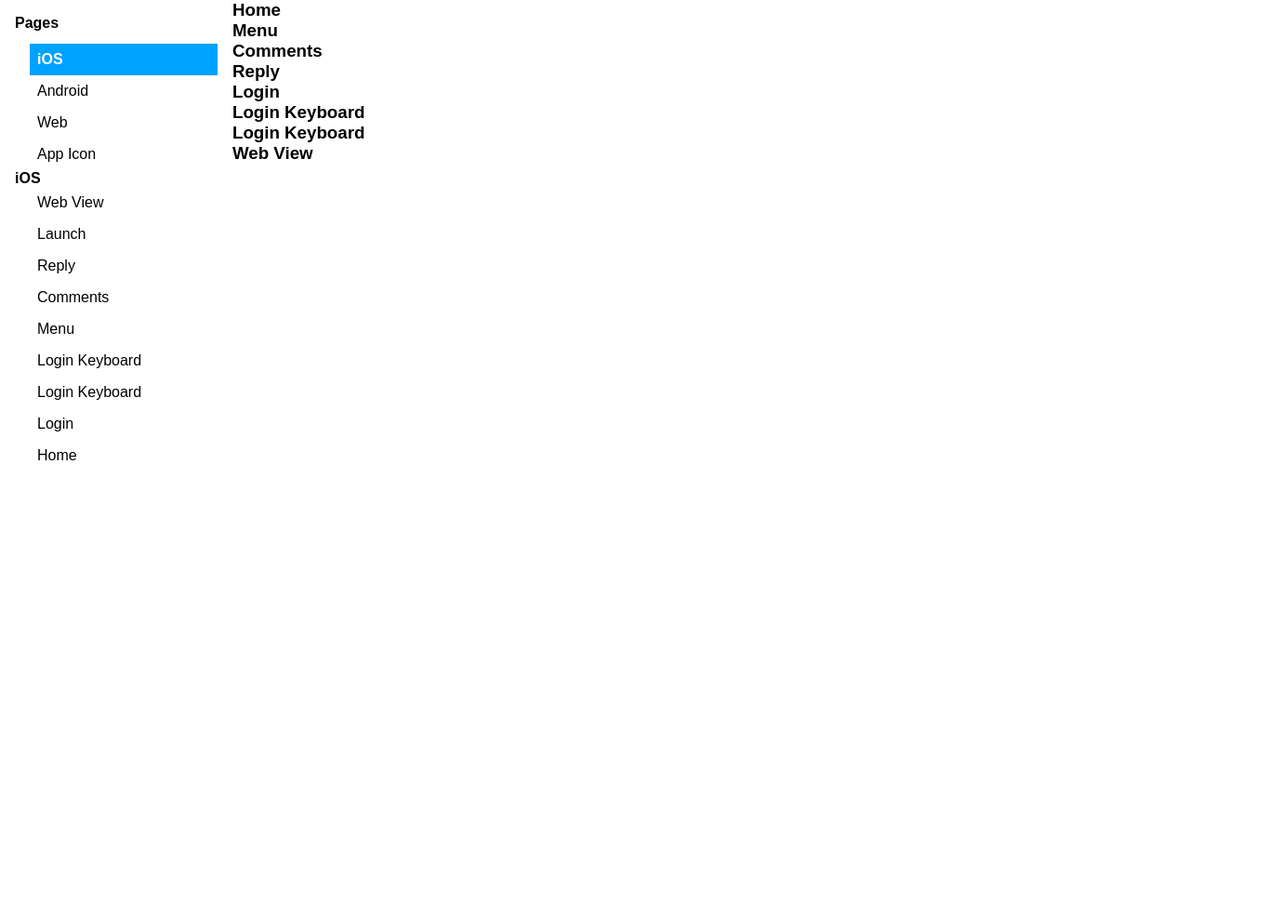
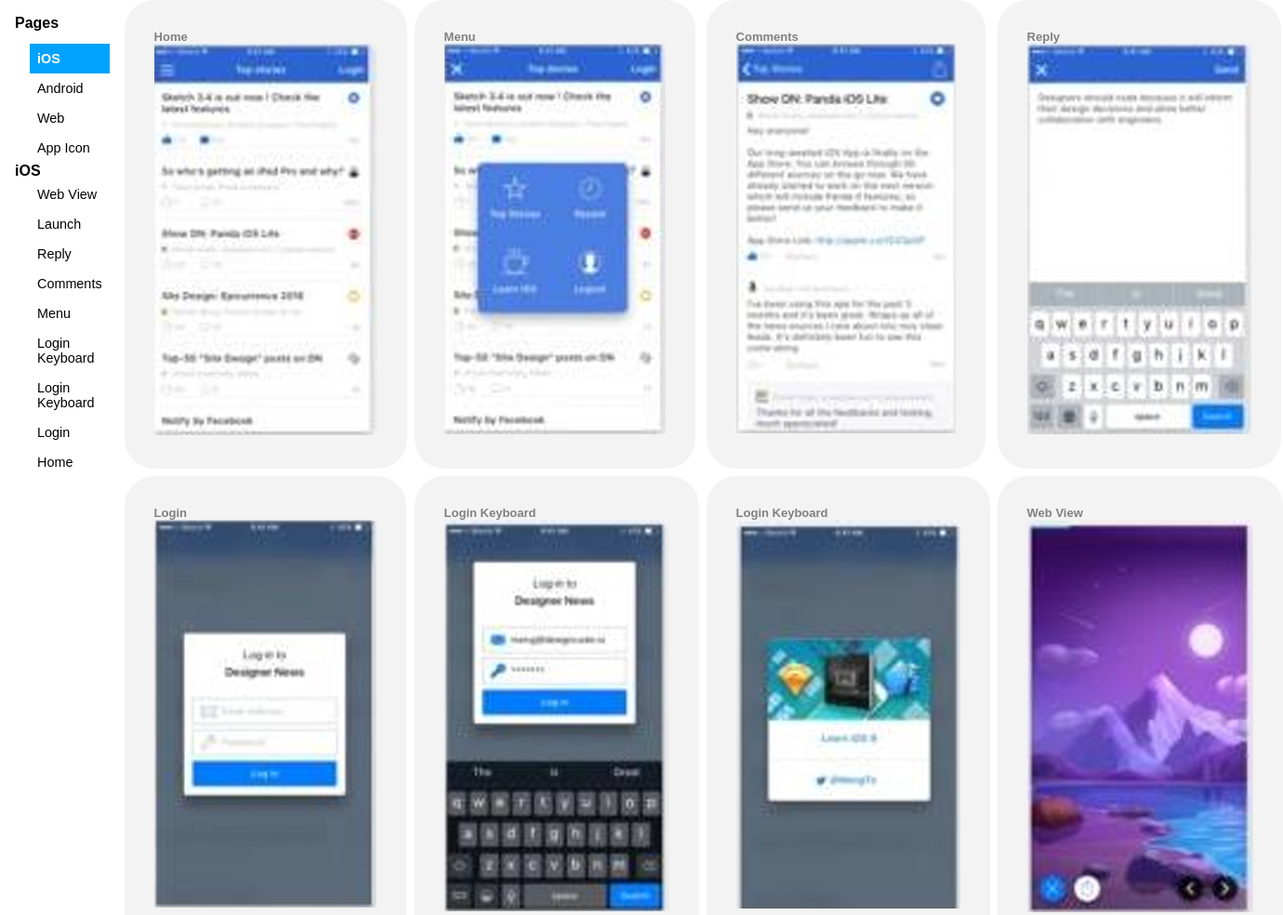
Before and after one commit to KATHeleen268/TelaGrupo4-2VA-page, a plain HTML site: page Index.html in a window 1280 px wide. Shown: the whole page at 93% size, 1380 px wide, since content can reach past the window. Before the commit the page ends 800 px from the top, so only its background shows below. Drawn offline with Linux system fonts and the light colour scheme.

Commit message:
feat: adicionei imgens e id, e ajustes no css

```diff
--- a/Index.html
+++ b/Index.html
@@ -36,29 +36,36 @@
         <main>
             <div class="screen-grid-container">
                 <div class="screen">
-                    <h3>Home</h3>
-
+                    <h3 id="name-screen">Home</h3>
+                    <img src="Img/Screen Home.png" alt="">
                 </div>
                 <div class="screen">
-                    <h3>Menu</h3>
+                    <h3 id="name-screen">Menu</h3>
+                    <img src="Img/Screen Menu.png" alt="">
                 </div>
                 <div class="screen">
-                    <h3>Comments</h3>
+                    <h3 id="name-screen">Comments</h3>
+                    <img src="Img/Screen Comments.png" alt="">
                 </div>
                 <div class="screen">
-                    <h3>Reply</h3>
+                    <h3 id="name-screen">Reply</h3>
+                    <img src="Img/Screen Reply.png" alt="">
                 </div>
                 <div class="screen" >
-                    <h3>Login</h3>
+                    <h3 id="name-screen">Login</h3>
+                    <img src="Img/Screen Login.png" alt="">
                 </div>
                 <div class="screen" >
-                    <h3>Login Keyboard</h3>
+                    <h3 id="name-screen">Login Keyboard</h3>
+                    <img src="Img/Screen Login Keyboard 1.png" alt="">
                 </div>
                 <div class="screen">
-                    <h3>Login Keyboard</h3>
+                    <h3 id="name-screen">Login Keyboard</h3>
+                    <img src="Img/Screen Login Keyboard 2.png" alt="">
                 </div>
                 <div class="screen">
-                    <h3>Web View</h3>
+                    <h3 id="name-screen">Web View</h3>
+                    <img src="Img/Screen Web View.png" alt="">
                 </div>
             </div>
         </main>
--- a/styles.css
+++ b/styles.css
@@ -30,6 +30,7 @@ ul{
 
 li{
     padding: 0.5rem;
+    font-size: 0.9rem;
 }
 }
 
@@ -38,3 +39,25 @@ li{
     color: white;
     background-color: rgb(0, 162, 255);
 }
+
+.screen-grid-container{
+    display: grid;
+    grid-template-columns: 0.2fr 0.2fr 0.2fr 0.2fr;
+    grid-template-rows: auto;
+    gap: 0.5rem;
+    max-width: fit-content;
+    max-height: fit-content;
+}
+
+.screen{
+    max-width: fit-content;
+    background-color: rgba(242, 242, 242, 0.87);
+    padding: 2rem;
+    text-align: left;
+    border-radius: 2rem;
+}
+
+#name-screen{
+    font-size: small;
+    color: grey;
+}
```
Also changed, not shown: Img/Screen Comments.png (added), Img/Screen Home.png (added), Img/Screen Login Keyboard 1.png (added), Img/Screen Login Keyboard 2.png (added), Img/Screen Login.png (added), Img/Screen Menu.png (added), Img/Screen Reply.png (added), Img/Screen Web View.png (added).
